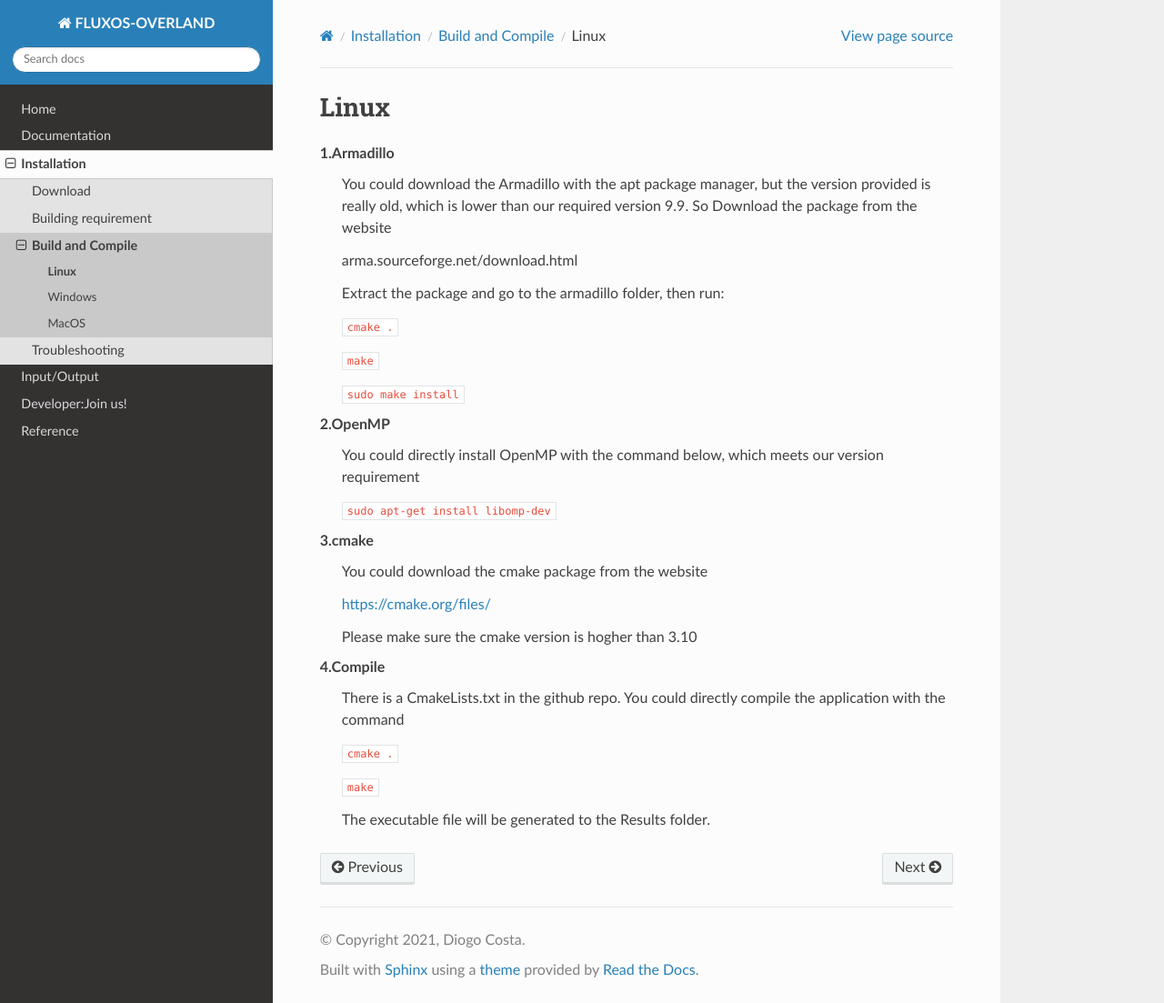
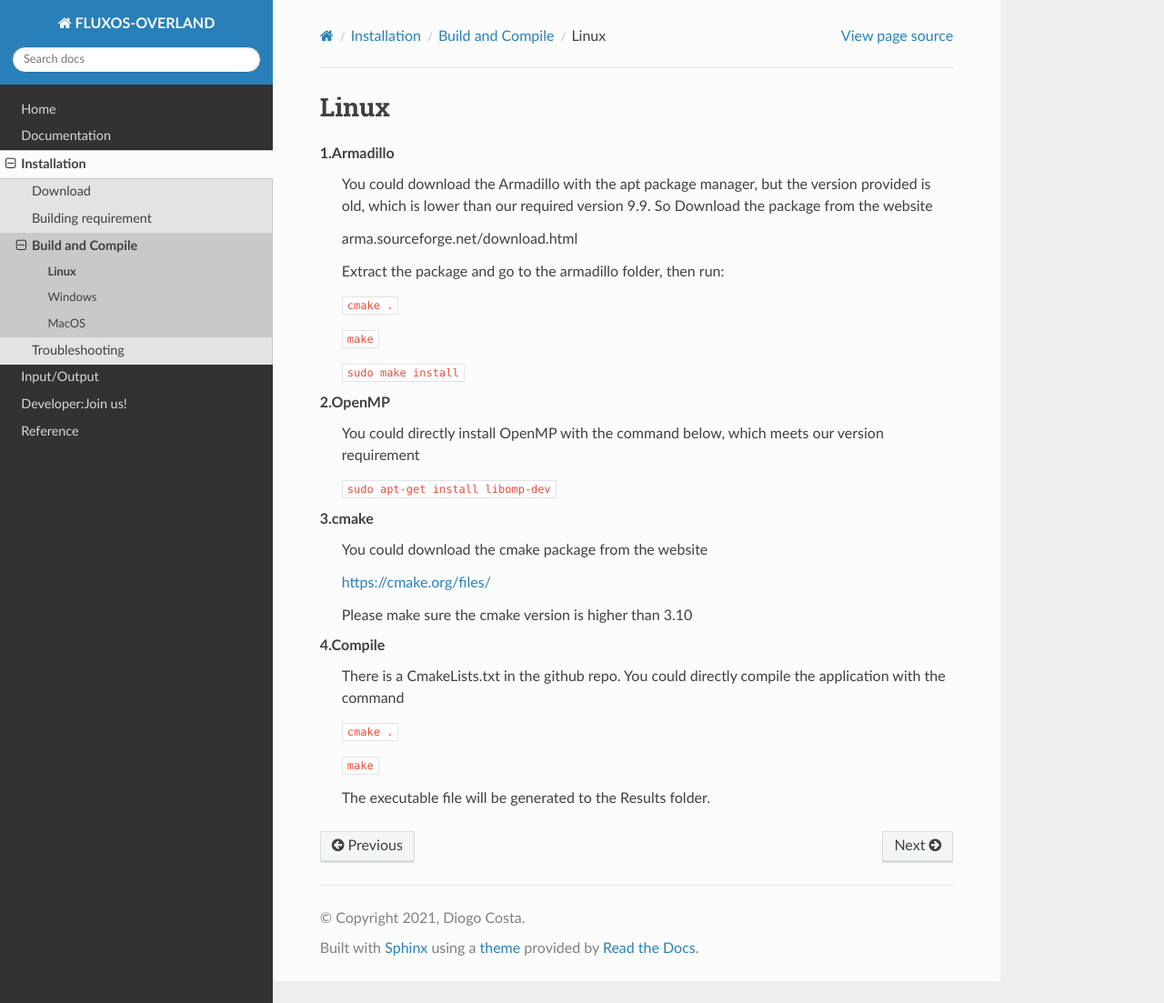
Before and after one commit to DiogoCostaPT/FLUXOS_cpp, a Sphinx documentation site: the page built from wikipage/source/Linux.rst, in a window 1280 px wide and 1103 px high. Shown: the whole window at 91% size. Built offline with Sphinx 7.4.7 and the Read the Docs theme 2.0.0, drawn with Linux system fonts in a browser that asks for light colours.

Commit message:
Update Linux.rst
fix some typo

```diff
--- a/wikipage/source/Linux.rst
+++ b/wikipage/source/Linux.rst
@@ -2,7 +2,7 @@ Linux
 ==================================
 
 1.Armadillo
-	You could download the Armadillo with the apt package manager, but the version provided is really old, which is lower than our required version 9.9. So Download the package from the website
+	You could download the Armadillo with the apt package manager, but the version provided is old, which is lower than our required version 9.9. So Download the package from the website
 
 	arma.sourceforge.net/download.html
 
@@ -25,7 +25,7 @@ Linux
 
 	https://cmake.org/files/
 
-	Please make sure the cmake version is hogher than 3.10
+	Please make sure the cmake version is higher than 3.10
 
 4.Compile
 	There is a CmakeLists.txt in the github repo. You could directly compile the application with the command
```
